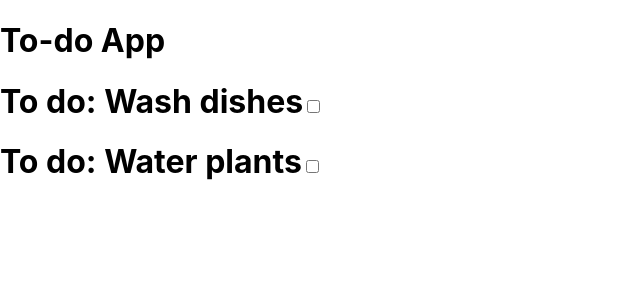
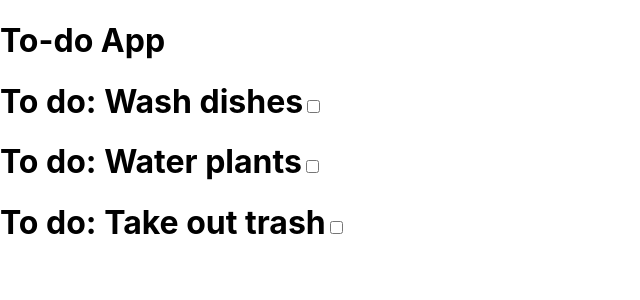
Before and after one commit to alexis-alonso/todo-app, a React (Create React App) app: page / in a window 1280 px wide. Shown: the top 300 px of the page, without its empty margins (0-640 px from the left). Built offline with nearby package versions, Linux system fonts and the light colour scheme.

Commit message:
test, merged checkbox to main, deleted checkbox

```diff
--- a/src/App.js
+++ b/src/App.js
@@ -7,6 +7,7 @@ export default function App() {
 
       <Item task='Wash dishes' />
       <Item task='Water plants' />
+      <Item task='Take out trash' />
 
     </div>
   );
```
